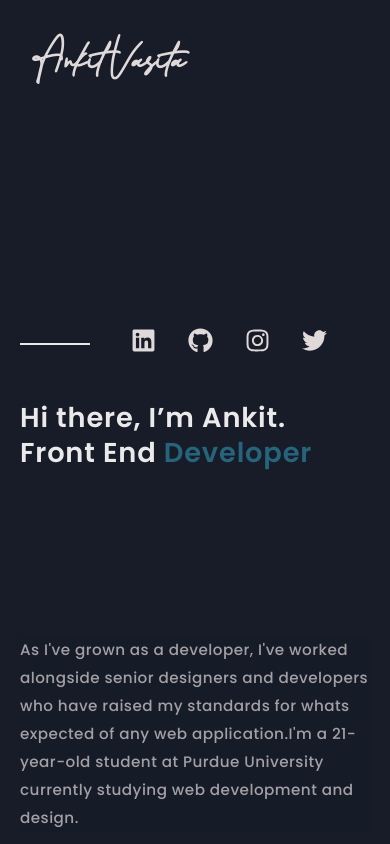
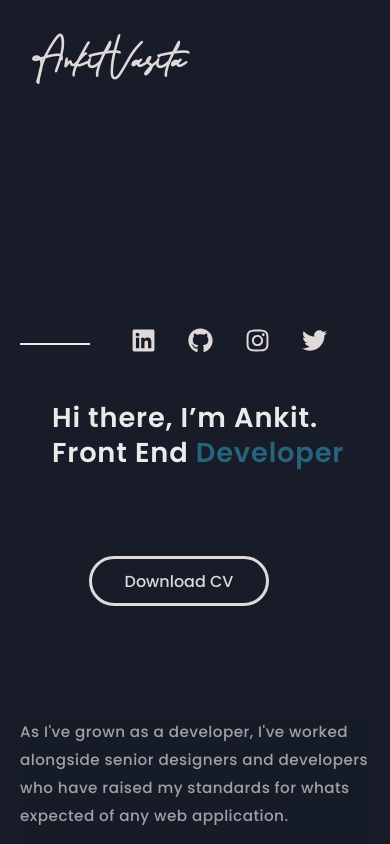
Before and after one commit to AnkitVasita/portfolio, a React (Create React App) app: page / in a window 390 px wide. Shown: the top 844 px of the page. Built offline with nearby package versions, Linux system fonts and the light colour scheme; a web font is replaced by a local one.

Commit message:
added button

```diff
--- a/src/components/About/About.js
+++ b/src/components/About/About.js
@@ -16,7 +16,8 @@ function About() {
         <div className="about-description">
           <p style={{ color: theme.tertiary }}>
             {aboutData.description2}
-
+            <br />
+            <br />
             {aboutData.description1}
           </p>
         </div>
--- a/src/components/Landing/Landing.css
+++ b/src/components/Landing/Landing.css
@@ -35,6 +35,7 @@
 .landing h1 {
   margin-top: 40px;
   margin-left: 50px;
+  width: 70%;
   font-size: 3.75rem;
   font-weight: 600;
   line-height: 129.69%;
@@ -52,12 +53,39 @@
   transform: scale(1.2);
 }
 
+.check {
+  display: flex;
+  flex-direction: row;
+}
+
+.lcr-buttonContainer {
+  margin-top: 2rem;
+  width: 350px;
+  display: flex;
+  align-items: flex-end;
+  justify-content: space-between;
+  font-family: "var(--primaryFont)", sans-serif;
+}
+
 @media (max-width: 1100px) {
 }
 
 @media (max-width: 900px) {
   .landing--social {
     font-size: 30px;
+  }
+  .check {
+    flex-direction: column;
+    /* align-items: center; */
+    justify-content: center;
+  }
+  .landing h1 {
+    width: 100%;
+  }
+
+  .lcr-buttonContainer {
+    justify-content: center;
+    padding-right: 2rem;
   }
 }
 
@@ -70,6 +98,7 @@
     font-size: 7vw;
     margin-left: 0;
     margin-bottom: 3.375rem;
+    padding-left: 2rem;
   }
 }
 
--- a/src/components/Landing/Landing.js
+++ b/src/components/Landing/Landing.js
@@ -1,18 +1,16 @@
 import React, { useContext } from "react";
-import { Button } from "@material-ui/core";
-import { NavHashLink as NavLink } from "react-router-hash-link";
-import { makeStyles } from "@material-ui/core/styles";
 
 import "./Landing.css";
 import { ThemeContext } from "../../contexts/ThemeContext";
+import { socialsData } from "../../data/socialsData";
 import { headerData } from "../../data/headerData";
-import { socialsData } from "../../data/socialsData";
 
 import { FaTwitter, FaLinkedin, FaGithub, FaInstagram } from "react-icons/fa";
+import { makeStyles } from "@material-ui/core/styles";
+import { Button } from "@material-ui/core";
 
 function Landing() {
-  const { theme, drawerOpen } = useContext(ThemeContext);
-
+  const { theme } = useContext(ThemeContext);
   const useStyles = makeStyles((t) => ({
     resumeBtn: {
       color: theme.tertiary,
@@ -26,35 +24,15 @@ function Landing() {
       fontFamily: "var(--primaryFont)",
       border: `3px solid ${theme.tertiary}`,
       transition: "100ms ease-out",
+      animation: "1s ease 0.2s 1 normal forwards running check",
       "&:hover": {
-        backgroundColor: "#ebe9ec0d",
+        backgroundColor: "rgba(204, 196, 196, 0.1)",
         color: theme.tertiary,
         border: `3px solid ${theme.tertiary}`,
+        cursor: "pointer",
       },
       [t.breakpoints.down("sm")]: {
         width: "180px",
-      },
-    },
-    contactBtn: {
-      // backgroundColor: theme.primary,
-      color: theme.tertiary,
-      borderRadius: "30px",
-      textTransform: "inherit",
-      textDecoration: "none",
-      width: "150px",
-      height: "50px",
-      fontSize: "1rem",
-      fontWeight: "500",
-      fontFamily: "var(--primaryFont)",
-      border: `3px solid ${theme.tertiary}`,
-      transition: "100ms ease-out",
-      "&:hover": {
-        backgroundColor: "#ebe9ec0d",
-        color: theme.tertiary,
-        border: `3px solid ${theme.tertiary}`,
-      },
-      [t.breakpoints.down("sm")]: {
-        display: "none",
       },
     },
   }));
@@ -62,6 +40,7 @@ function Landing() {
   const classes = useStyles();
 
   return (
+    <>
       <div className="landing">
         <div>
           <div className="social">
@@ -104,6 +83,7 @@ function Landing() {
             )}
           </div>
         </div>
+        <div className="check">
           <h1>
             <span>
               Hi there, I’m Ankit.
@@ -113,7 +93,7 @@ function Landing() {
               Front End <span>Developer</span>
             </span>
           </h1>
-      {/* <div>
+          <div className="lcr-buttonContainer">
             {headerData.resumePdf && (
               <a
                 href={headerData.resumePdf}
@@ -121,14 +101,13 @@ function Landing() {
                 target="_blank"
                 rel="noreferrer"
               >
-            <Button className={classes.resumeBtn}>Download CV</Button>
+                <button className={classes.resumeBtn}>Download CV</button>
               </a>
             )}
-        <NavLink to="/#contacts" smooth={true} spy="true" duration={2000}>
-          <Button className={classes.contactBtn}>Contact</Button>
-        </NavLink>
-      </div> */}
           </div>
+        </div>
+      </div>
+    </>
   );
 }
 
```
Also changed, not shown: src/components/About/About.css (+1 -6 lines). Lines whose indentation alone changed are shown as unchanged.
